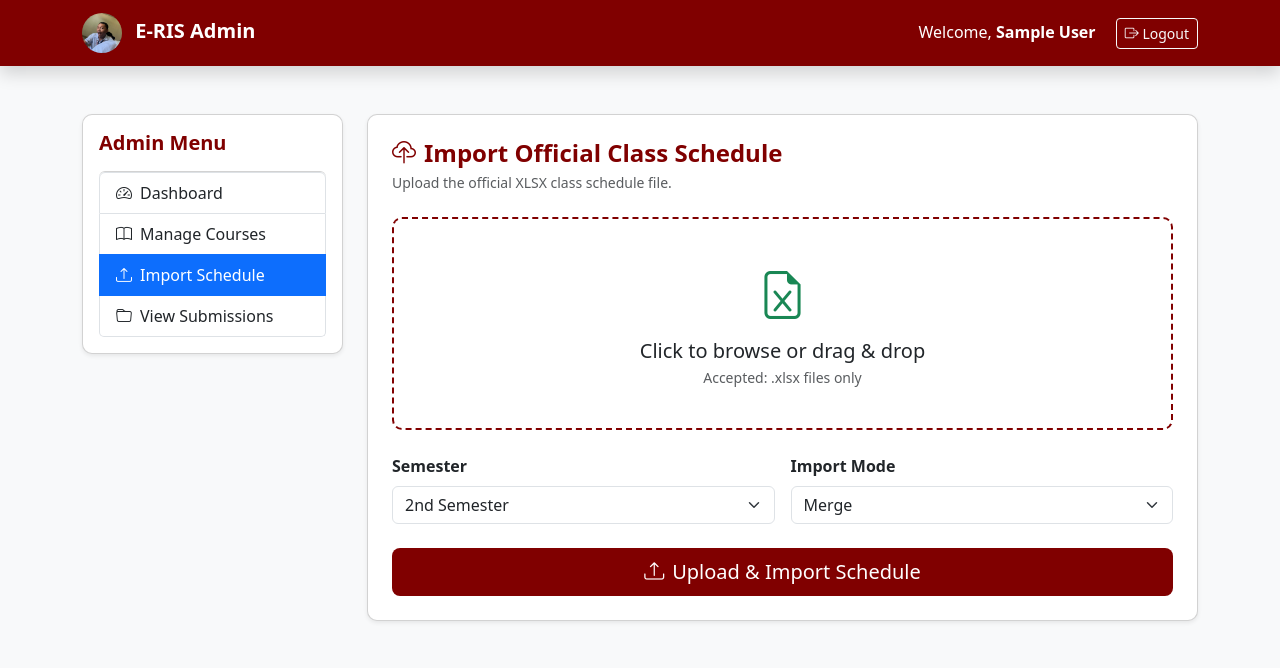
After one commit to entomma/e-ris, a PHP site: page /admin/import_schedule.php in a window 1280 px wide. The commit adds this page. Shown: the top 668 px of the page. Run offline with PHP 8.4, Linux system fonts and the light colour scheme; the visitor is signed in with stand-in values (Sample User, id 1); tables that the repository leaves empty or names only in its code hold one stand-in row (values such as "Sample post").

Commit message:
working schedule upload

```diff
--- a/admin/dashboard.php
+++ b/admin/dashboard.php
@@ -125,9 +125,9 @@ $current_semester = $stmt->fetch(PDO::FETCH_ASSOC)['setting_value'] ?? '1';
                         </a>
                         <?php endif; ?>
 
-                        <a href="#" class="list-group-item list-group-item-action">
-                            <i class="bi bi-book me-2"></i>Manage Courses (WIP)
-                        </a>
+                        <a href="import_schedule.php" class="list-group-item list-group-item-action">
+    <i class="bi bi-upload me-2"></i>Import Schedule
+</a>
                         <a href="view_submissions.php" class="list-group-item list-group-item-action">
                             <i class="bi bi-folder me-2"></i>View Submissions
                         </a>
--- /dev/null
+++ b/admin/import_schedule.php
@@ -0,0 +1,326 @@
+<?php
+/** @var PDO $conn */
+include('../includes/db_connect.php');
+include('../includes/auth_admin.php');
+
+$results = [];
+$errors  = [];
+
+// ─────────────────────────────────────────────
+//  POST: handle the uploaded file
+// ─────────────────────────────────────────────
+if ($_SERVER['REQUEST_METHOD'] === 'POST' && isset($_FILES['schedule_file'])) {
+
+    $file = $_FILES['schedule_file'];
+
+    // Basic validation
+    $allowed = ['application/vnd.openxmlformats-officedocument.spreadsheetml.sheet',
+                'application/vnd.ms-excel'];
+    $ext = strtolower(pathinfo($file['name'], PATHINFO_EXTENSION));
+
+    if ($file['error'] !== UPLOAD_ERR_OK) {
+        $errors[] = 'Upload error: ' . $file['error'];
+    } elseif ($ext !== 'xlsx') {
+        $errors[] = 'Only .xlsx files are accepted.';
+    } else {
+
+        // Save to temp location
+        $tmpPath = sys_get_temp_dir() . '/' . uniqid('sched_') . '.xlsx';
+        move_uploaded_file($file['tmp_name'], $tmpPath);
+
+        // Run the Python parser and capture JSON output
+        $escaped = escapeshellarg($tmpPath);
+        $output  = shell_exec("python " . escapeshellarg(__DIR__ . '/schedule_parser.py') . " $escaped 2>&1");
+
+        @unlink($tmpPath);
+
+        if (!$output) {
+            $errors[] = 'Parser returned no output. Ensure Python and openpyxl are installed.';
+        } else {
+            $data = json_decode($output, true);
+
+            if (json_last_error() !== JSON_ERROR_NONE || !is_array($data)) {
+                $errors[] = 'Parser error: ' . htmlspecialchars($output);
+            } else {
+                // ── Import data into database ──────────────────────────────
+                try {
+                    $conn->beginTransaction();
+
+                    $importMode = $_POST['import_mode'] ?? 'merge';
+                    $semester   = intval($_POST['semester'] ?? 2);
+
+                    if ($importMode === 'replace') {
+                        $conn->prepare("
+                            DELETE scs FROM section_course_schedules scs
+                            JOIN section_courses sc ON scs.section_course_id = sc.section_course_id
+                            WHERE sc.semester = ?
+                        ")->execute([$semester]);
+
+                        $conn->prepare("DELETE FROM section_courses WHERE semester = ?")->execute([$semester]);
+                        $conn->prepare("DELETE FROM sections WHERE semester = ?")->execute([$semester]);
+                    }
+
+                    $stats = ['sections' => 0, 'courses' => 0, 'schedules' => 0, 'skipped' => 0, 'new_courses' => 0];
+
+                    foreach ($data as $sheetData) {
+                        $sectionName = $sheetData['section'];
+                        $major       = $sheetData['major'];
+                        $yearLevel   = $sheetData['year_level'];
+                        $entries     = $sheetData['schedule_entries'];
+                        $courseList  = $sheetData['course_list'];
+
+                        // 1. Ensure section exists
+                        $stmtSec = $conn->prepare("SELECT section_id FROM sections WHERE section_name = ? AND semester = ?");
+                        $stmtSec->execute([$sectionName, $semester]);
+                        $secRow = $stmtSec->fetch(PDO::FETCH_ASSOC);
+
+                        if ($secRow) {
+                            $sectionId = $secRow['section_id'];
+                        } else {
+                            $conn->prepare("INSERT INTO sections (section_name, year_level, semester, created_at) VALUES (?, ?, ?, NOW())")
+                                 ->execute([$sectionName, $yearLevel, $semester]);
+                            $sectionId = $conn->lastInsertId();
+                            $stats['sections']++;
+                        }
+
+                        $processedCombos = [];
+
+                        // 2. Process each schedule entry
+                        foreach ($entries as $entry) {
+                            $code       = $entry['course_code'];
+                            $room       = $entry['room'];
+                            $day        = $entry['day'];
+                            $startTime  = $entry['start_time'];
+                            $endTime    = $entry['end_time'];
+
+                            // Get course title and units from the footer list
+                            $title = $code;
+                            $units = 3;
+                            foreach ($courseList as $c) {
+                                if ($c['code'] === $code) {
+                                    $title = $c['title'];
+                                    $units = $c['units'];
+                                    break;
+                                }
+                            }
+
+                            // 3. Ensure course exists (Standard Exact Match)
+                            $stmtCourse = $conn->prepare("SELECT course_id FROM courses WHERE course_code = ?");
+                            $stmtCourse->execute([$code]);
+                            $courseRow = $stmtCourse->fetch(PDO::FETCH_ASSOC);
+
+                            if ($courseRow) {
+                                $courseId = $courseRow['course_id'];
+                            } else {
+                                $lecUnits = is_numeric($units) ? (float)$units : 3;
+                                $conn->prepare("INSERT INTO courses (course_code, course_title, units, year_level, semester, major, created_at) VALUES (?, ?, ?, ?, ?, ?, NOW())")
+                                     ->execute([$code, $title, $lecUnits, $yearLevel, $semester, $major]);
+                                $courseId = $conn->lastInsertId();
+                                $stats['new_courses']++;
+                            }
+
+                            // 4. Link section and course
+                            $comboKey = $sectionId . '_' . $courseId;
+                            if (isset($processedCombos[$comboKey])) {
+                                $scId = $processedCombos[$comboKey];
+                            } else {
+                                $stmtSC = $conn->prepare("SELECT section_course_id FROM section_courses WHERE section_id = ? AND course_id = ? AND semester = ?");
+                                $stmtSC->execute([$sectionId, $courseId, $semester]);
+                                $scRow = $stmtSC->fetch(PDO::FETCH_ASSOC);
+
+                                if ($scRow) {
+                                    $scId = $scRow['section_course_id'];
+                                } else {
+                                    $conn->prepare("INSERT INTO section_courses (section_id, course_id, semester, max_capacity, current_enrollment, created_at) VALUES (?, ?, ?, 40, 0, NOW())")
+                                         ->execute([$sectionId, $courseId, $semester]);
+                                    $scId = $conn->lastInsertId();
+                                    $stats['courses']++;
+                                }
+                                $processedCombos[$comboKey] = $scId;
+                            }
+
+                            // 5. Add Schedule Slot
+                            $stmtChk = $conn->prepare("SELECT COUNT(*) FROM section_course_schedules WHERE section_course_id = ? AND day_of_week = ? AND start_time = ? AND end_time = ?");
+                            $stmtChk->execute([$scId, $day, $startTime, $endTime]);
+
+                            if ($stmtChk->fetchColumn() == 0) {
+                                $conn->prepare("INSERT INTO section_course_schedules (section_course_id, day_of_week, start_time, end_time, room) VALUES (?, ?, ?, ?, ?)")
+                                     ->execute([$scId, $day, $startTime, $endTime, $room]);
+                                $stats['schedules']++;
+                            } else {
+                                $stats['skipped']++;
+                            }
+                        }
+                    }
+
+                    $conn->commit();
+                    $results = $stats;
+                    $results['sheets'] = count($data);
+
+                } catch (Exception $e) {
+                    $conn->rollBack();
+                    $errors[] = 'Database error: ' . $e->getMessage();
+                }
+            }
+        }
+    }
+}
+?>
+<!DOCTYPE html>
+<html lang="en">
+<head>
+    <meta charset="UTF-8">
+    <meta name="viewport" content="width=device-width, initial-scale=1.0">
+    <title>E-RIS | Import Class Schedule</title>
+    <link href="https://cdn.jsdelivr.net/npm/bootstrap@5.3.3/dist/css/bootstrap.min.css" rel="stylesheet">
+    <link href="https://cdn.jsdelivr.net/npm/bootstrap-icons@1.10.5/font/bootstrap-icons.css" rel="stylesheet">
+    <style>
+        body { background-color: #f8f9fa; }
+        .navbar { background-color: #800000 !important; }
+        .text-maroon { color: #800000 !important; }
+        .card { border-radius: 10px; }
+        .btn-maroon { background-color: #800000; color: white; }
+        .btn-maroon:hover { background-color: #600000; color: white; }
+        .upload-zone {
+            border: 2px dashed #800000; border-radius: 10px; padding: 40px; text-align: center; cursor: pointer; transition: background .2s;
+        }
+        .upload-zone:hover { background: #fff5f5; }
+        .stat-card { border-left: 4px solid #800000; }
+    </style>
+</head>
+<body>
+<nav class="navbar navbar-expand-lg navbar-dark shadow">
+    <div class="container">
+        <a class="navbar-brand fw-bold" href="dashboard.php">
+            <img src="../assets/img/vid.jpg" width="40" height="40" class="me-2 rounded-circle"> E-RIS Admin
+        </a>
+        <div class="ms-auto text-white">
+            Welcome, <strong><?= htmlspecialchars($_SESSION['admin_name'] ?? 'Admin'); ?></strong>
+            <a href="logout.php" class="btn btn-outline-light btn-sm ms-3">
+                <i class="bi bi-box-arrow-right"></i> Logout
+            </a>
+        </div>
+    </div>
+</nav>
+
+<div class="container py-5">
+    <div class="row">
+        <div class="col-md-3">
+            <div class="card shadow-sm p-3">
+                <h5 class="text-maroon fw-bold mb-3">Admin Menu</h5>
+                <div class="list-group">
+                    <a href="dashboard.php" class="list-group-item list-group-item-action"><i class="bi bi-speedometer2 me-2"></i>Dashboard</a>
+                    <a href="manage_courses.php" class="list-group-item list-group-item-action"><i class="bi bi-book me-2"></i>Manage Courses</a>
+                    <a href="import_schedule.php" class="list-group-item list-group-item-action active"><i class="bi bi-upload me-2"></i>Import Schedule</a>
+                    <a href="view_submissions.php" class="list-group-item list-group-item-action"><i class="bi bi-folder me-2"></i>View Submissions</a>
+                </div>
+            </div>
+        </div>
+
+        <div class="col-md-9">
+            <?php if (!empty($results)): ?>
+            <div class="alert alert-success alert-dismissible fade show" role="alert">
+                <i class="bi bi-check-circle-fill me-2"></i>
+                <strong>Import successful!</strong> Processed <?= $results['sheets'] ?> sheet(s).
+                <button type="button" class="btn-close" data-bs-dismiss="alert"></button>
+            </div>
+            <div class="row g-3 mb-4">
+                <?php
+                $statItems = [
+                    ['icon'=>'bi-grid-3x3-gap','label'=>'Sections added',     'val'=>$results['sections'],     'color'=>'primary'],
+                    ['icon'=>'bi-book',         'label'=>'Section-courses',    'val'=>$results['courses'],      'color'=>'success'],
+                    ['icon'=>'bi-calendar3',    'label'=>'Schedule slots',     'val'=>$results['schedules'],    'color'=>'info'],
+                    ['icon'=>'bi-plus-circle',  'label'=>'New courses created','val'=>$results['new_courses'],  'color'=>'warning'],
+                    ['icon'=>'bi-skip-forward', 'label'=>'Duplicates skipped', 'val'=>$results['skipped'],     'color'=>'secondary'],
+                ];
+                foreach ($statItems as $s): ?>
+                <div class="col-6 col-md-4">
+                    <div class="card shadow-sm p-3 stat-card">
+                        <div class="d-flex align-items-center gap-2">
+                            <i class="bi <?= $s['icon'] ?> text-<?= $s['color'] ?> fs-3"></i>
+                            <div>
+                                <div class="fw-bold fs-4"><?= $s['val'] ?></div>
+                                <div class="small text-muted"><?= $s['label'] ?></div>
+                            </div>
+                        </div>
+                    </div>
+                </div>
+                <?php endforeach; ?>
+            </div>
+            <?php endif; ?>
+
+            <?php foreach ($errors as $err): ?>
+            <div class="alert alert-danger alert-dismissible fade show" role="alert">
+                <i class="bi bi-exclamation-triangle-fill me-2"></i>
+                <?= htmlspecialchars($err) ?>
+                <button type="button" class="btn-close" data-bs-dismiss="alert"></button>
+            </div>
+            <?php endforeach; ?>
+
+            <div class="card shadow-sm p-4">
+                <h4 class="text-maroon fw-bold mb-1"><i class="bi bi-cloud-upload me-2"></i>Import Official Class Schedule</h4>
+                <p class="text-muted small mb-4">Upload the official XLSX class schedule file.</p>
+
+                <form method="POST" enctype="multipart/form-data" id="uploadForm">
+                    <div class="upload-zone mb-4" id="dropZone" onclick="document.getElementById('schedule_file').click()">
+                        <i class="bi bi-file-earmark-excel text-success" style="font-size:3rem;"></i>
+                        <h5 class="mt-2 mb-1">Click to browse or drag & drop</h5>
+                        <p class="text-muted small mb-0">Accepted: .xlsx files only</p>
+                        <div id="fileName" class="mt-2 fw-bold text-maroon" style="display:none;"></div>
+                    </div>
+                    <input type="file" id="schedule_file" name="schedule_file" accept=".xlsx" class="d-none" required>
+
+                    <div class="row g-3 mb-4">
+                        <div class="col-md-6">
+                            <label class="form-label fw-bold">Semester</label>
+                            <select name="semester" class="form-select">
+                                <option value="1">1st Semester</option>
+                                <option value="2" selected>2nd Semester</option>
+                            </select>
+                        </div>
+                        <div class="col-md-6">
+                            <label class="form-label fw-bold">Import Mode</label>
+                            <select name="import_mode" class="form-select">
+                                <option value="merge" selected>Merge</option>
+                                <option value="replace">Replace (caution!)</option>
+                            </select>
+                        </div>
+                    </div>
+
+                    <button type="submit" class="btn btn-maroon btn-lg w-100" id="submitBtn">
+                        <i class="bi bi-upload me-2"></i>Upload & Import Schedule
+                    </button>
+                </form>
+            </div>
+        </div>
+    </div>
+</div>
+
+<script src="https://cdn.jsdelivr.net/npm/bootstrap@5.3.3/dist/js/bootstrap.bundle.min.js"></script>
+<script>
+document.getElementById('schedule_file').addEventListener('change', function () {
+    const name = this.files[0]?.name;
+    const el = document.getElementById('fileName');
+    if (name) { el.textContent = '📄 ' + name; el.style.display = 'block'; }
+});
+const zone = document.getElementById('dropZone');
+zone.addEventListener('dragover', e => { e.preventDefault(); zone.style.background='#fff0f0'; });
+zone.addEventListener('dragleave', () => zone.style.background='');
+zone.addEventListener('drop', e => {
+    e.preventDefault(); zone.style.background='';
+    const file = e.dataTransfer.files[0];
+    if (file) {
+        const dt = new DataTransfer(); dt.items.add(file);
+        document.getElementById('schedule_file').files = dt.files;
+        const el = document.getElementById('fileName');
+        el.textContent = '📄 ' + file.name; el.style.display = 'block';
+    }
+});
+document.getElementById('uploadForm').addEventListener('submit', function () {
+    const btn = document.getElementById('submitBtn');
+    btn.disabled = true;
+    btn.innerHTML = '<span class="spinner-border spinner-border-sm me-2"></span>Processing…';
+});
+</script>
+</body>
+</html>
```
Also changed, not shown: uploads/evaluations/python_log.txt (+9 -0 lines), uploads/signatures/signature_48_1779754093.png (added), uploads/signatures/signature_48_1779760764.png (added), 12 other files.
